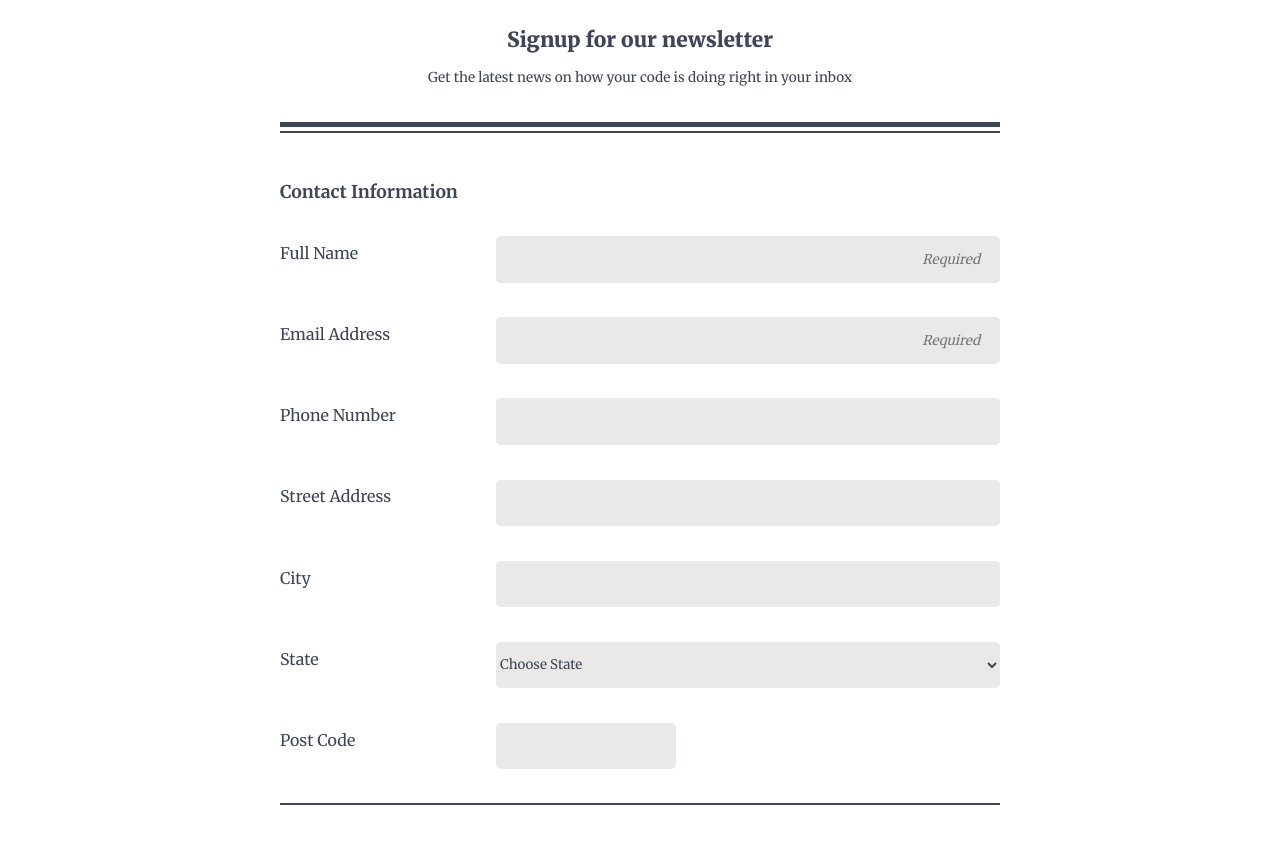
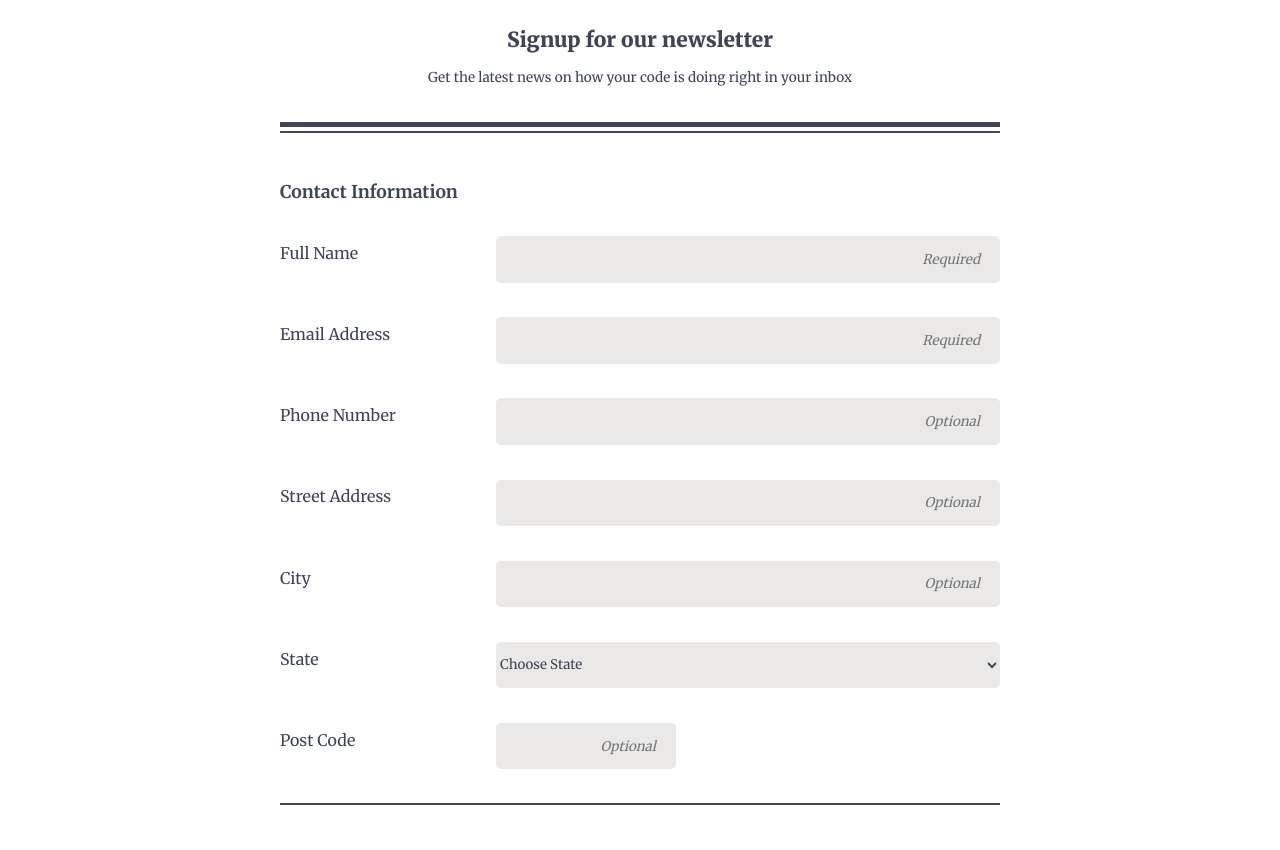
Before and after one commit to bradando4130/Techdegree-project-3, a plain HTML site: page index.html in a window 1280 px wide. Shown: the part 70-920 px from the top of the page. Drawn offline with Linux system fonts and the light colour scheme.

Commit message:
FINAL FINAL
added css transitions to focus input fields,
added placeholder text to all input fields

```diff
--- a/css/styles.css
+++ b/css/styles.css
@@ -60,10 +60,15 @@ input {
 
 
 
-input:focus,
+input[type=text]:focus,
+input[type=email]:focus,
+input[type=tel]:focus,
+input[type=number]:focus,
 select:focus,
 textarea:focus {
+    transition: 1s ;
     outline-color: #3D4556;
+    background-color: #ffffb3;
 }
 
 /* Form Styles */
@@ -93,8 +98,6 @@ legend {
     font-weight: bold;
     color: #3D4556;
 }
-
-
 
 
 input[type=submit] {
@@ -132,6 +135,13 @@ select {
 input[type="number"] {
     width: 50%;
 }
+
+input::-webkit-outer-spin-button,
+input::-webkit-inner-spin-button {
+  -webkit-appearance: none;
+  margin: 0;
+}
+
 
 /* Fieldset 2 */
 .fset2 > p {
--- a/index.html
+++ b/index.html
@@ -35,17 +35,17 @@
 
                 <div class="mediapair">
                     <label for="phone">Phone Number</label>
-                    <input type="tel" id="phone" name="phone" maxlength="10" pattern="[+]{1}[0-9]{11,14}">
+                    <input type="tel" id="phone" name="phone" maxlength="10" placeholder="Optional" placeholder="+61" pattern="[+]{1}[0-9]{11,14}">
                 </div>
 
                 <div class="mediapair">
                     <label for="address">Street Address</label>
-                    <input type="text" id="address" name="address">
+                    <input type="text" id="address" placeholder="Optional" name="address">
                 </div>
 
                 <div class="mediapair">
                     <label for="city">City</label>
-                    <input type="text" id="city" name="city">
+                    <input type="text" id="city" placeholder="Optional" name="city">
                 </div>
 
                 <div class="mediapair">
@@ -66,7 +66,7 @@
                 <div class="mediapair">
                     <label for="pcode">Post Code</label>
                     <br>
-                    <input type="number" id="pcode" name="pcode">
+                    <input type="number" pattern="[0-9]*" placeholder="Optional" id="pcode" name="pcode">
                 </div>
         </fieldset>
 
@@ -97,7 +97,7 @@
                 <br>
                 <div class="labelpairing">
                     <label for="othertopics">Other topics you would like to hear about</label>
-                    <textarea id="othertopics" name="othertopics" cols="20"></textarea>
+                    <textarea id="othertopics" name="othertopics" placeholder="I would like to hear about..." cols="20"></textarea>
                 </div>
 
                 <input type="submit" id="submit" value="Sign Up">
```
